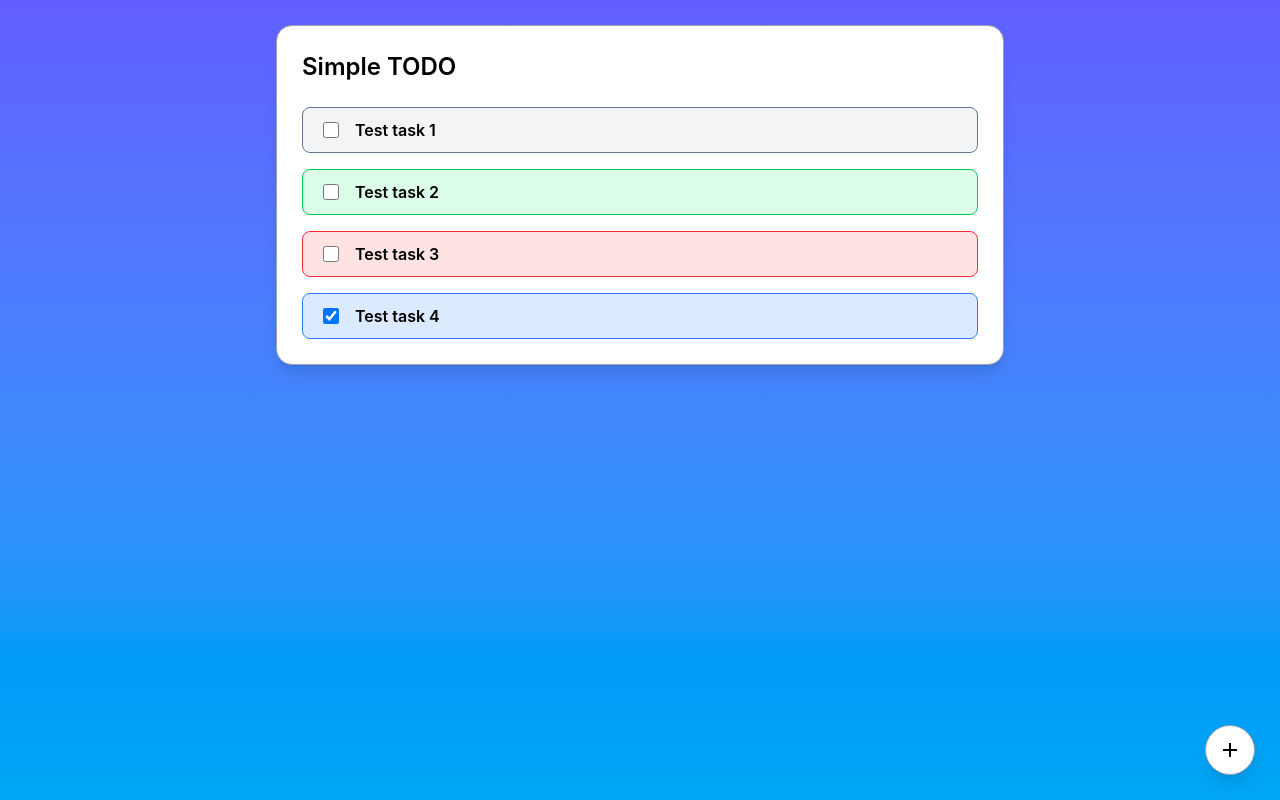
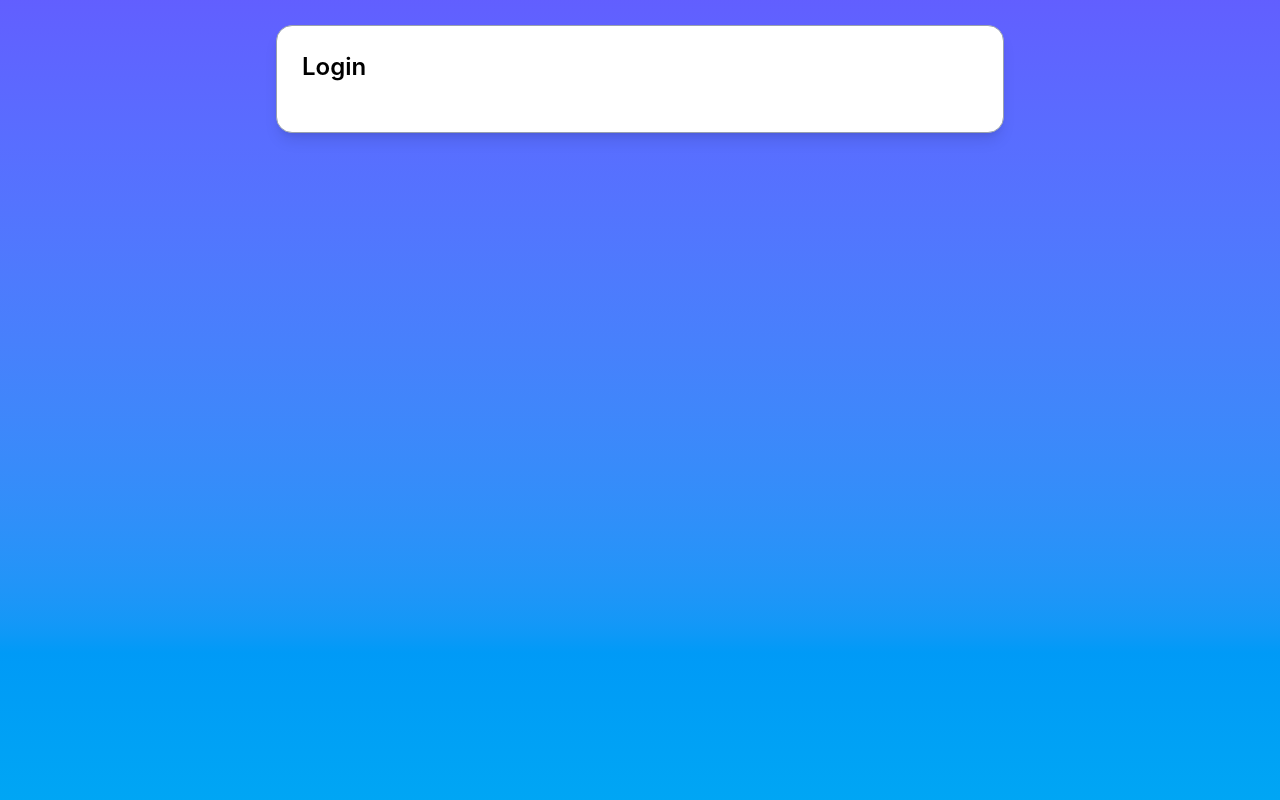
Before and after one commit to Sandydht/simple-todo-ui, a React (Vite) app: page /login in a window 1280 px wide. Built offline with nearby package versions, Linux system fonts and the light colour scheme.

Commit message:
feat: install axios

```diff
--- a/package.json
+++ b/package.json
@@ -17,6 +17,7 @@
     "react-datepicker": "8.3.0",
     "react-dom": "18.3.1",
     "react-quill-new": "3.4.6",
+    "react-router-dom": "5.3.4",
     "styled-components": "6.1.18",
     "tailwindcss": "4.1.6"
   },
@@ -24,6 +25,7 @@
     "@eslint/js": "9.25.0",
     "@types/react": "19.1.2",
     "@types/react-dom": "19.1.2",
+    "@types/react-router-dom": "5.3.3",
     "@types/styled-components": "5.1.34",
     "@vitejs/plugin-react": "4.4.1",
     "eslint": "9.25.0",
--- a/src/App.tsx
+++ b/src/App.tsx
@@ -1,119 +1,27 @@
-import TaskItem from "./components/TaskItem";
-import AddIcon from './assets/add_24px_outlined.svg';
-import TaskFormModal from "./components/TaskFormModal";
-import { useEffect, useState } from "react";
-import TaskDetailModal from "./components/TaskDetailModal";
+import {
+  BrowserRouter as Router,
+  Switch,
+  Route,
+} from "react-router-dom";
+import Home from "./pages/Home";
+import Login from "./pages/Login";
+import Register from "./pages/Register";
 
 const App = () => {
-  const [isShowTaskFormModal, setIsShowTaskFormModal] = useState<boolean>(false);
-  const [isShowTaskDetailModal, setIsShowTaskDetailModal] = useState<boolean>(false);
-  const [taskData] = useState<{
-    id: number;
-    title: string;
-    description: string;
-    label_color: string;
-    start_date: string;
-    end_date: string;
-    is_done: boolean;
-  }[]>([
-    {
-      id: 1,
-      title: 'Test task 1',
-      description: 'This is task 1',
-      label_color: '#62748e',
-      start_date: '',
-      end_date: '',
-      is_done: false
-    },
-    {
-      id: 2,
-      title: 'Test task 2',
-      description: 'This is task 2',
-      label_color: '#00c951',
-      start_date: '',
-      end_date: '',
-      is_done: false
-    },
-    {
-      id: 3,
-      title: 'Test task 3',
-      description: 'This is task 3',
-      label_color: '#fb2c36',
-      start_date: '',
-      end_date: '',
-      is_done: false
-    },
-    {
-      id: 4,
-      title: 'Test task 4',
-      description: 'This is task 4',
-      label_color: '#2b7fff',
-      start_date: '',
-      end_date: '',
-      is_done: true
-    },
-  ])
-
-  useEffect(() => {
-    if (isShowTaskFormModal) {
-      document.body.style.overflow = 'hidden';
-    } else {
-      document.body.style.overflow = 'unset';
-    }
-  }, [isShowTaskFormModal])
-
-  const handleClickDetail = (taskId: number) => {
-    setIsShowTaskDetailModal(true);
-    console.log('taskId: ', taskId)
-  }
-
   return (
-    <div className="w-full h-full min-h-screen bg-linear-to-t from-sky-500 to-indigo-500 p-[25px]">
-      {isShowTaskFormModal && (
-        <TaskFormModal
-          onClose={() => setIsShowTaskFormModal(false)}
-        />
-      )}
-
-      {isShowTaskDetailModal && (
-        <TaskDetailModal
-          onClose={() => setIsShowTaskDetailModal(false)}
-        />
-      )}
-
-      <div className="w-full h-auto flex flex-col items-start justify-start gap-[25px] max-w-[728px] mx-auto">
-        {/* Task list */}
-        <div className="w-full h-auto flex flex-col items-start justify-start gap-[24px] rounded-[16px] bg-white p-[25px] shadow-lg border-[1px] border-gray-400">
-          <div className="w-full h-auto">
-            <p className="text-left text-[24px] leading-[32px] text-[#000000] font-semibold">
-              Simple TODO
-            </p>
-          </div>
-
-          <div className="w-full h-auto flex flex-col items-start justify-start gap-[16px]">
-            {taskData.map((item) => (
-              <TaskItem
-                data={item}
-                onClick={handleClickDetail}
-              />
-            ))}
-          </div>
-        </div>
-
-        {/* Floating Button */}
-        <button
-          type="button"
-          className="w-full h-full min-w-[50px] max-w-[50px] min-h-[50px] max-h-[50px] rounded-full bg-white fixed bottom-[25px] right-[25px] shadow-lg border-[1px] border-gray-400 cursor-pointer flex items-center justify-center"
-          onClick={() => setIsShowTaskFormModal(!isShowTaskFormModal)}
-        >
-          <img
-            src={AddIcon}
-            alt="Add icon"
-            loading="lazy"
-          />
-        </button>
-      </div>
-    </div>
+    <Router>
+      <Switch>
+        <Route path="/register">
+          <Register />
+        </Route>
+        <Route path="/login">
+          <Login />
+        </Route>
+        <Route path="/">
+          <Home />
+        </Route>
+      </Switch>
+    </Router>
   )
 }
 
--- /dev/null
+++ b/src/pages/Home.tsx
@@ -0,0 +1,120 @@
+import TaskItem from "../components/TaskItem";
+import AddIcon from '../assets/add_24px_outlined.svg';
+import TaskFormModal from "../components/TaskFormModal";
+import { useEffect, useState } from "react";
+import TaskDetailModal from "../components/TaskDetailModal";
+
+const Home = () => {
+  const [isShowTaskFormModal, setIsShowTaskFormModal] = useState<boolean>(false);
+  const [isShowTaskDetailModal, setIsShowTaskDetailModal] = useState<boolean>(false);
+  const [taskData] = useState<{
+    id: number;
+    title: string;
+    description: string;
+    label_color: string;
+    start_date: string;
+    end_date: string;
+    is_done: boolean;
+  }[]>([
+    {
+      id: 1,
+      title: 'Test task 1',
+      description: 'This is task 1',
+      label_color: '#62748e',
+      start_date: '',
+      end_date: '',
+      is_done: false
+    },
+    {
+      id: 2,
+      title: 'Test task 2',
+      description: 'This is task 2',
+      label_color: '#00c951',
+      start_date: '',
+      end_date: '',
+      is_done: false
+    },
+    {
+      id: 3,
+      title: 'Test task 3',
+      description: 'This is task 3',
+      label_color: '#fb2c36',
+      start_date: '',
+      end_date: '',
+      is_done: false
+    },
+    {
+      id: 4,
+      title: 'Test task 4',
+      description: 'This is task 4',
+      label_color: '#2b7fff',
+      start_date: '',
+      end_date: '',
+      is_done: true
+    },
+  ])
+
+  useEffect(() => {
+    if (isShowTaskFormModal) {
+      document.body.style.overflow = 'hidden';
+    } else {
+      document.body.style.overflow = 'unset';
+    }
+  }, [isShowTaskFormModal])
+
+  const handleClickDetail = (taskId: number) => {
+    setIsShowTaskDetailModal(true);
+    console.log('taskId: ', taskId)
+  }
+
+  return (
+    <div className="w-full h-full min-h-screen bg-linear-to-t from-sky-500 to-indigo-500 p-[25px]">
+      {isShowTaskFormModal && (
+        <TaskFormModal
+          onClose={() => setIsShowTaskFormModal(false)}
+        />
+      )}
+
+      {isShowTaskDetailModal && (
+        <TaskDetailModal
+          onClose={() => setIsShowTaskDetailModal(false)}
+        />
+      )}
+
+      <div className="w-full h-auto flex flex-col items-start justify-start gap-[25px] max-w-[728px] mx-auto">
+        {/* Task list */}
+        <div className="w-full h-auto flex flex-col items-start justify-start gap-[24px] rounded-[16px] bg-white p-[25px] shadow-lg border-[1px] border-gray-400">
+          <div className="w-full h-auto">
+            <p className="text-left text-[24px] leading-[32px] text-[#000000] font-semibold">
+              Simple TODO
+            </p>
+          </div>
+
+          <div className="w-full h-auto flex flex-col items-start justify-start gap-[16px]">
+            {taskData.map((item) => (
+              <TaskItem
+                data={item}
+                onClick={handleClickDetail}
+              />
+            ))}
+          </div>
+        </div>
+
+        {/* Floating Button */}
+        <button
+          type="button"
+          className="w-full h-full min-w-[50px] max-w-[50px] min-h-[50px] max-h-[50px] rounded-full bg-white fixed bottom-[25px] right-[25px] shadow-lg border-[1px] border-gray-400 cursor-pointer flex items-center justify-center"
+          onClick={() => setIsShowTaskFormModal(!isShowTaskFormModal)}
+        >
+          <img
+            src={AddIcon}
+            alt="Add icon"
+            loading="lazy"
+          />
+        </button>
+      </div>
+    </div>
+  )
+}
+
+export default Home
--- /dev/null
+++ b/src/pages/Login.tsx
@@ -0,0 +1,20 @@
+const Login = () => {
+  return (
+    <div className="w-full h-full min-h-screen bg-linear-to-t from-sky-500 to-indigo-500 p-[25px]">
+      <div className="w-full h-auto flex flex-col items-start justify-start gap-[25px] max-w-[728px] mx-auto">
+        <div className="w-full h-auto flex flex-col items-start justify-start gap-[24px] rounded-[16px] bg-white p-[25px] shadow-lg border-[1px] border-gray-400">
+          <div className="w-full h-auto">
+            <p className="text-left text-[24px] leading-[32px] text-[#000000] font-semibold">
+              Login
+            </p>
+          </div>
+          <form>
+
+          </form>
+        </div>
+      </div>
+    </div>
+  )
+}
+
+export default Login
--- /dev/null
+++ b/src/pages/Register.tsx
@@ -0,0 +1,9 @@
+const Register = () => {
+  return (
+    <div>
+      <p>Register page</p>
+    </div>
+  )
+}
+
+export default Register
```
Also changed, not shown: 1 other file (tests, documents, lock files or other folders).
